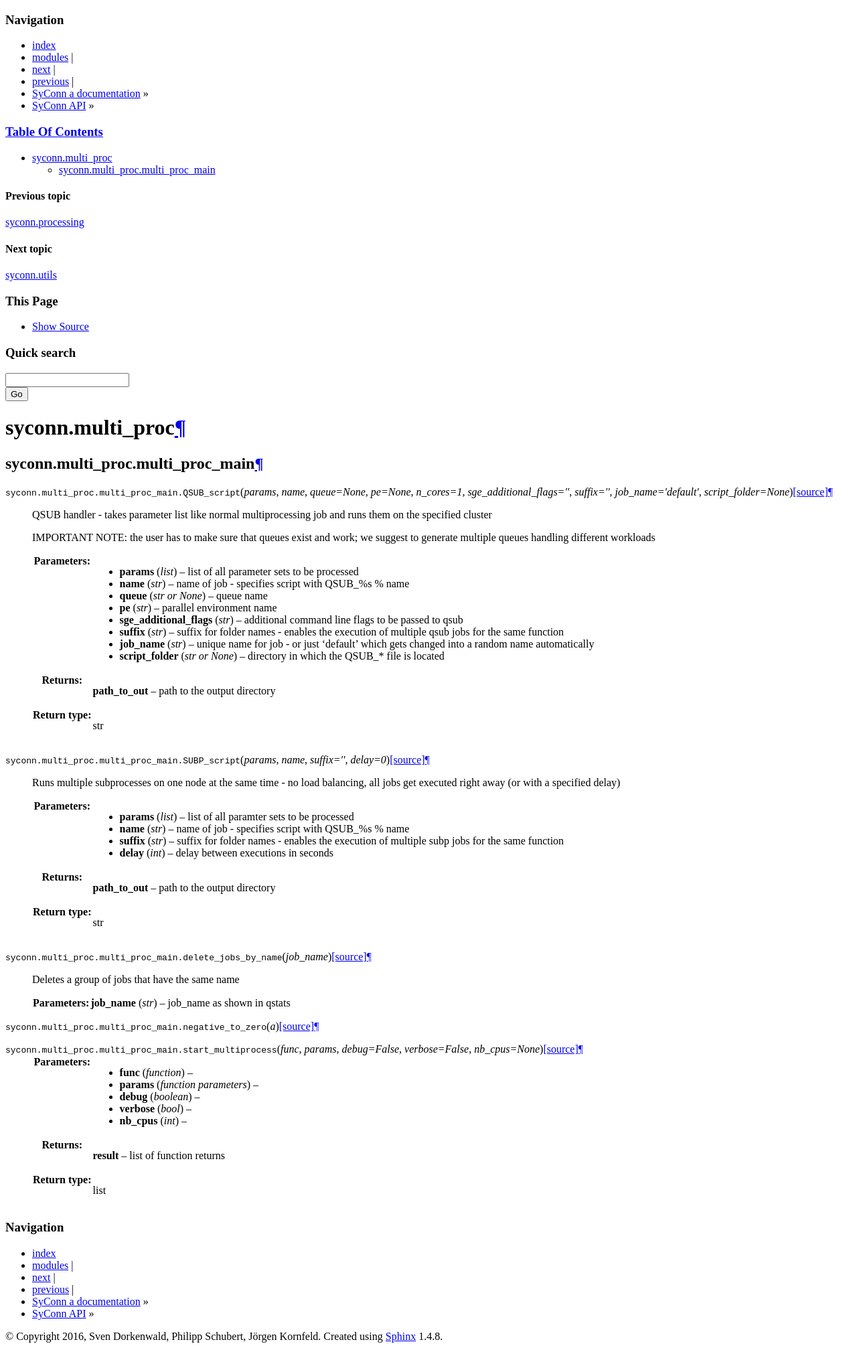
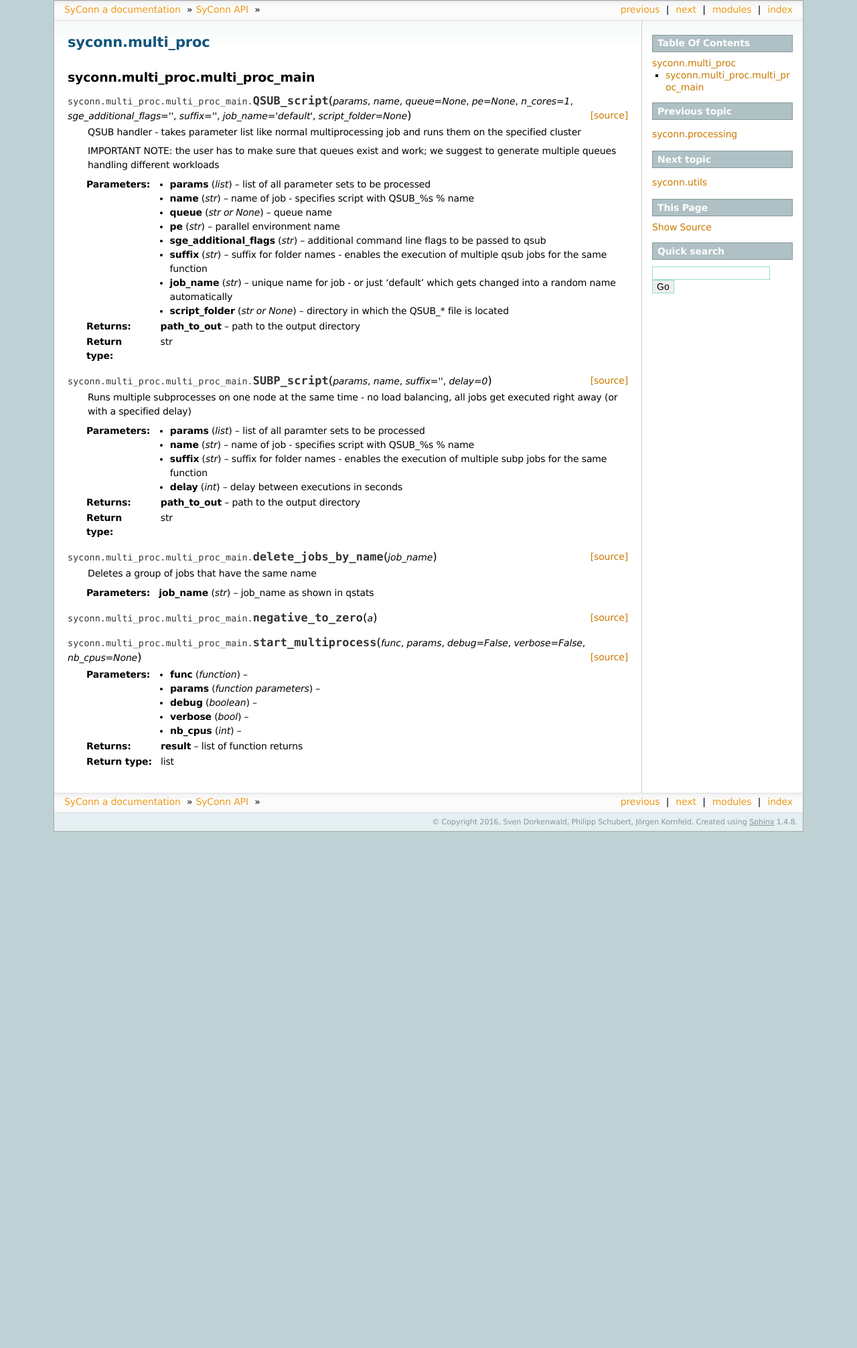
Before and after one commit to StructuralNeurobiologyLab/SyConn, a Jekyll site: the page documentation/syconn.multi_proc.html, which Jekyll copies as it is, in a window 1280 px wide. Shown: the whole page at 67% size. Built offline with Jekyll 4.4.1, drawn with Linux system fonts in a browser that asks for light colours; nearby versions of some CDN libraries; library files that are not in the unit come from our copies; comment, search, counter and statistics services are not loaded; after the commit the page ends 1242 px from its top, so only the background shows below that; part of the change alters nothing that is shown.

```diff
--- a/_config.yml
+++ b/_config.yml
@@ -27,6 +27,12 @@ github_username:  StructuralNeurobiologyLab
 markdown: kramdown
 highlighter: rouge
 
+include:
+ - _images
+ - _modules
+ - _sources
+ - _static
+
 # gems:
 #   - jekyll-feed
 exclude:
```
